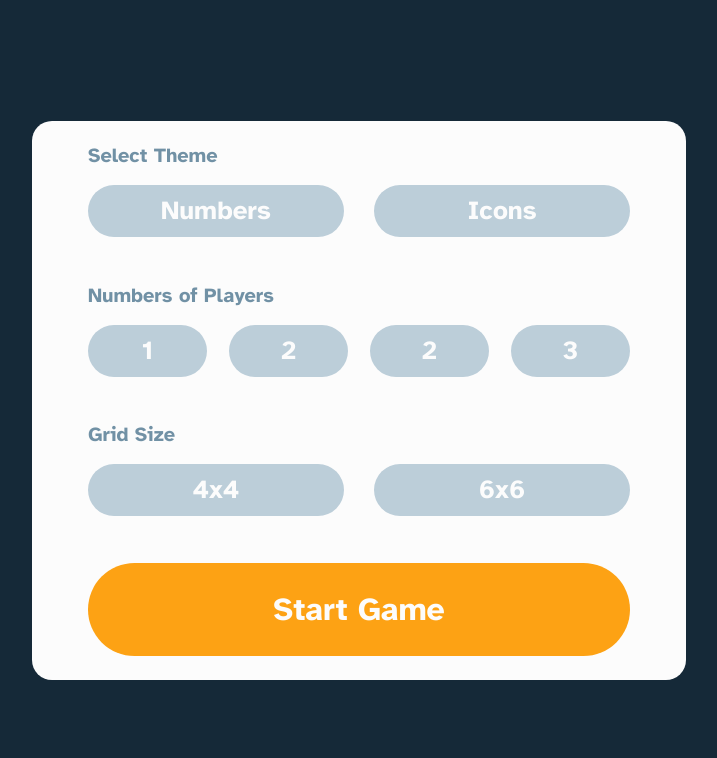
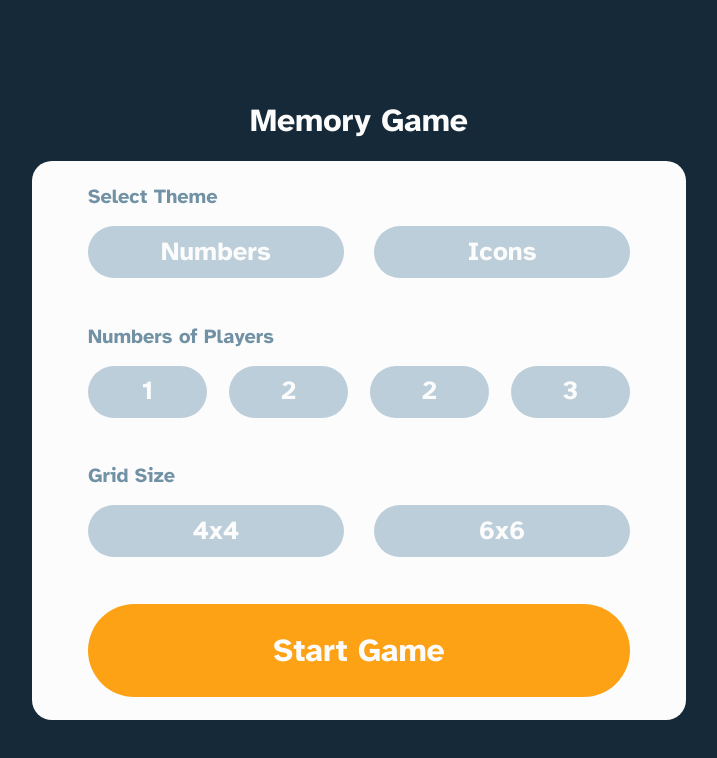
Before and after one commit to Davitvashakmadze/memory-game, a React (Create React App) app: page / in a window 1280 px wide. Shown: the top 758 px of the page, without its empty margins (281-998 px from the left). Built offline with nearby package versions, Linux system fonts and the light colour scheme; a web font is replaced by a local one.

Commit message:
feat: add some css style

```diff
--- a/src/home.jsx
+++ b/src/home.jsx
@@ -3,6 +3,7 @@ import React from "react";
 function home() {
   return (
     <div>
+      <h1>Memory Game</h1>
       <div className="main-app-wrapper">
         <div className="Select-Theme">
           <label htmlFor="">Select Theme</label>
@@ -12,7 +13,7 @@ function home() {
           </div>
         </div>
         <div className="num-players">
-        <label htmlFor="">Numbers of Players</label>
+          <label htmlFor="">Numbers of Players</label>
           <div className="btn-wrapper">
             <button>1</button>
             <button>2</button>
@@ -21,7 +22,7 @@ function home() {
           </div>
         </div>
         <div className="grid-size">
-        <label htmlFor="">Grid Size</label>
+          <label htmlFor="">Grid Size</label>
           <div className="btn-wrapper">
             <button>4x4</button>
             <button>6x6</button>
--- a/src/index.css
+++ b/src/index.css
@@ -1,15 +1,19 @@
 body {
   background: rgba(21, 41, 56, 1);
   margin: 0;
-  font-family:  "Atkinson Hyperlegible", 'Segoe UI';
+  font-family: "Atkinson Hyperlegible", "Segoe UI";
   -webkit-font-smoothing: antialiased;
   -moz-osx-font-smoothing: grayscale;
-  button{
-    font-family:  "Atkinson Hyperlegible", 'Segoe UI';
+  button {
+    font-family: "Atkinson Hyperlegible", "Segoe UI";
+  }
+  h1 {
+    text-align: center;
+    color: rgba(252, 252, 252, 1);
   }
 }
 
 code {
-  font-family: source-code-pro, Menlo, Monaco, Consolas, 'Courier New',
+  font-family: source-code-pro, Menlo, Monaco, Consolas, "Courier New",
     monospace;
 }
```
